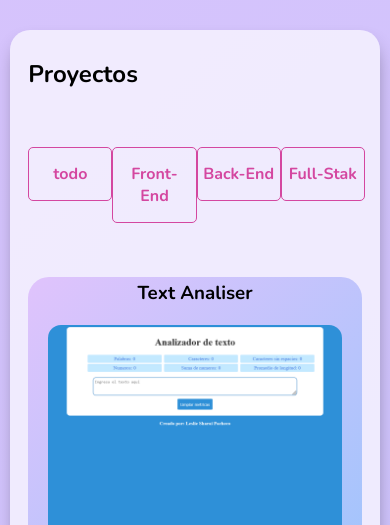
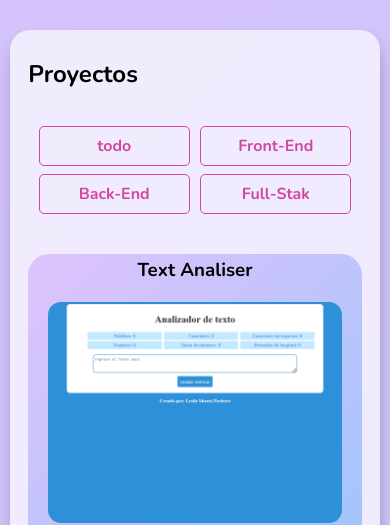
Before and after one commit to LesliePacheco91/myCv, a website with bundled scripts: page index.html in a window 390 px wide. Shown: the part 1380-1905 px from the top of the page. Built offline with nearby package versions, Linux system fonts and the light colour scheme; files whose address does not match are found by name; a web font is replaced by a local one.

Commit message:
ajuste de estilos en proyecto

```diff
--- a/index.js
+++ b/index.js
@@ -208,7 +208,7 @@ let titleProyects = document.createElement('h1');
 titleProyects.textContent = "Proyectos";
 
 let menuTypeProyects = document.createElement('ul');
-menuTypeProyects.setAttribute('class', 'type_proyect');
+menuTypeProyects.setAttribute('class', 'list_type_proyect');
 
 // lista de los tipos de proyectos
 const type = ["todo", "Front-End", "Back-End", "Full-Stak"];
@@ -218,7 +218,7 @@ type.forEach((element) => {
 
     let typeProyect = document.createElement('li');
     typeProyect.className ="type_Proyect";
-    typeProyect.innerHTML = `<h4>${element}</h4>`;
+    typeProyect.innerHTML = `${element}`;
     typeProyect.setAttribute("id", `${element}`);
 
     menuTypeProyects.append(typeProyect);
--- a/styles_1.css
+++ b/styles_1.css
@@ -582,26 +582,31 @@ body, #container {
   cursor: pointer;
 }
 
-.type_proyect {
+.list_type_proyect {
   list-style: none;
   width:53%;
   display: flex;
+  flex-direction: row;
+  flex-wrap: wrap;
   justify-content: space-between;
   text-align: center;
+  padding: 0;
 }
 
-.type_proyect h4{
-  padding: 5px;
+.type_Proyect{
   border-radius: 5px;
-  width: 7em;
+   width: 22%;
   border: 1px solid #d447a0;
   color: #d447a0;
+  align-content: center;
+  display: block;
+  font-weight: bold;
+
 }
 
-.type_proyect h4:hover{
+.type_proyect:hover{
   transform: scale(1.1);
 }
-
 /* Estilos para tablets y dispositivos más pequeños */
 @media (max-width:  768px) {
 
@@ -623,20 +628,22 @@ body, #container {
     align-items: center;
   }
 
-  .type_proyect{
-    padding: 0;
+  .list_type_proyect{
+    width: 100%;
+    display: flex;
+    flex-direction: row;
+    flex-wrap: wrap;
+    justify-content: space-evenly;
   }
 
-  .type_proyect{
-    width: 100%;
+  .type_Proyect{
+    width: 40%;
+    padding: 8px;
+    margin-bottom: 8px;
   }
+
   .header_proyectos{
     width: 90%;
-  }
-
-  .type_proyect h4{
-    padding: 15px 5px;
-    width: 18.5vw;
   }
 
   #menuRespons {
@@ -911,15 +918,14 @@ body, #container {
   .Softskill{
     width: 18%;
   }
-
-  .type_proyect{
-    width: 90%;
-    padding: 0;
+.header_proyectos{
+  flex-wrap: initial;
+}
+  .list_type_proyect{
+    width: 70%;
   }
-
-  .type_proyect h4{
-    width: 7.5em;
-    padding: 10px 5px;
+  .type_Proyect{
+    width: 23%;
   }
 
   .cardProyect {
```
